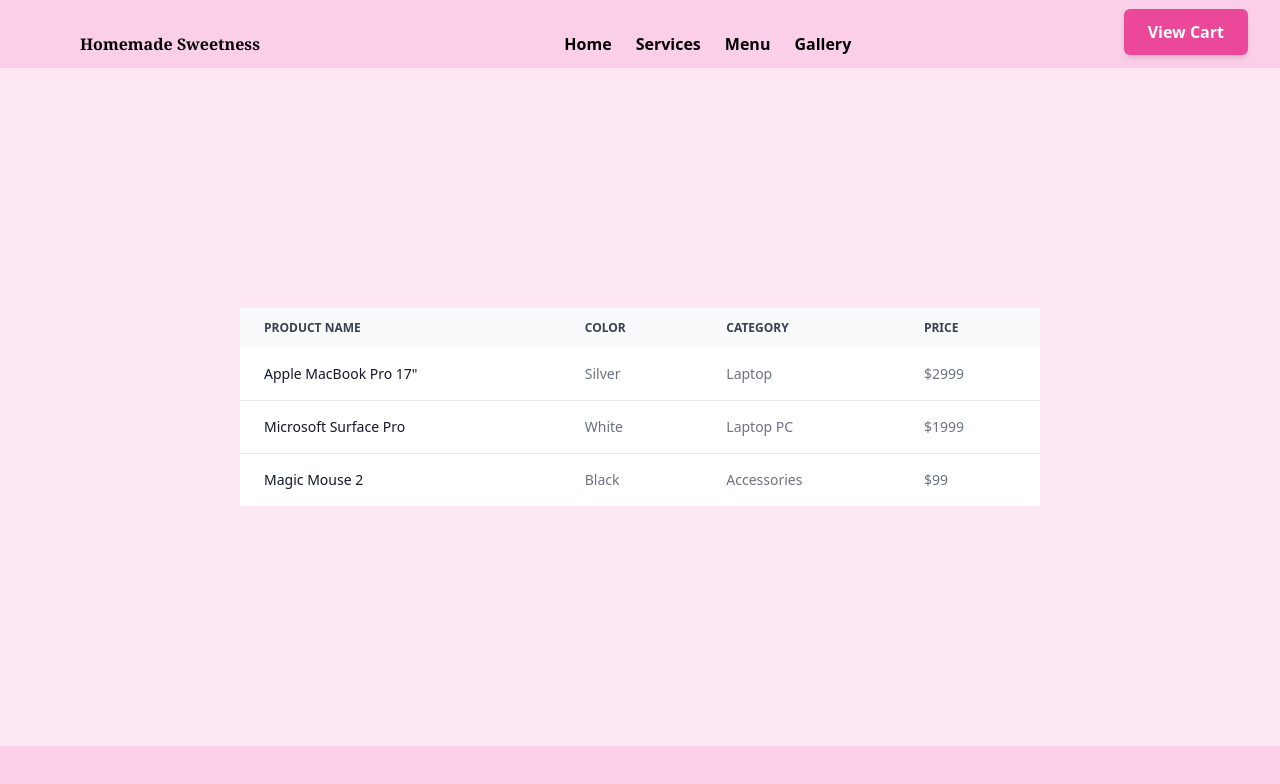
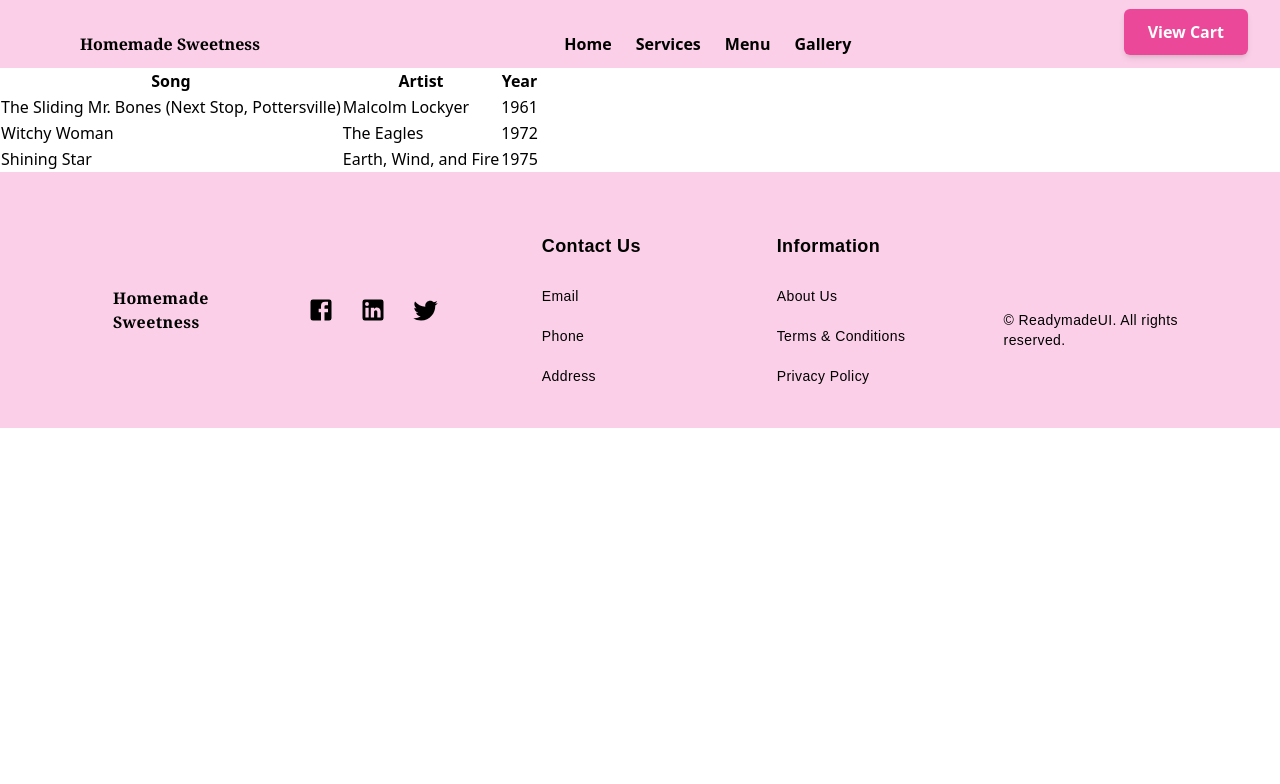
Before and after one commit to dillahmwangi/Cake-shop, a React (Create React App) app: page /payment in a window 1280 px wide. Shown: the top 784 px of the page. Built offline with nearby package versions, Linux system fonts and the light colour scheme; some icons are missing.

Commit message:
changed table layout

```diff
--- a/src/Pages/Payment.jsx
+++ b/src/Pages/Payment.jsx
@@ -5,7 +5,7 @@
   return (
     <Layout>
 
-<div class="bg-pink-100 p-60 justify-center">
+{/* <div class="bg-pink-100 p-60 justify-center">
     <table class="w-full text-sm text-left rtl:text-right text-gray-500 dark:text-gray-400">
         <thead class="text-xs text-gray-700 uppercase bg-gray-50 dark:bg-gray-700 dark:text-gray-400">
             <tr>
@@ -68,7 +68,34 @@
             </tr>
         </tbody>
     </table>
-</div>
+</div> */}
+
+<table class="table-auto">
+  <thead>
+    <tr>
+      <th>Song</th>
+      <th>Artist</th>
+      <th>Year</th>
+    </tr>
+  </thead>
+  <tbody>
+    <tr>
+      <td>The Sliding Mr. Bones (Next Stop, Pottersville)</td>
+      <td>Malcolm Lockyer</td>
+      <td>1961</td>
+    </tr>
+    <tr>
+      <td>Witchy Woman</td>
+      <td>The Eagles</td>
+      <td>1972</td>
+    </tr>
+    <tr>
+      <td>Shining Star</td>
+      <td>Earth, Wind, and Fire</td>
+      <td>1975</td>
+    </tr>
+  </tbody>
+</table>
 
         </Layout>
   )
```
